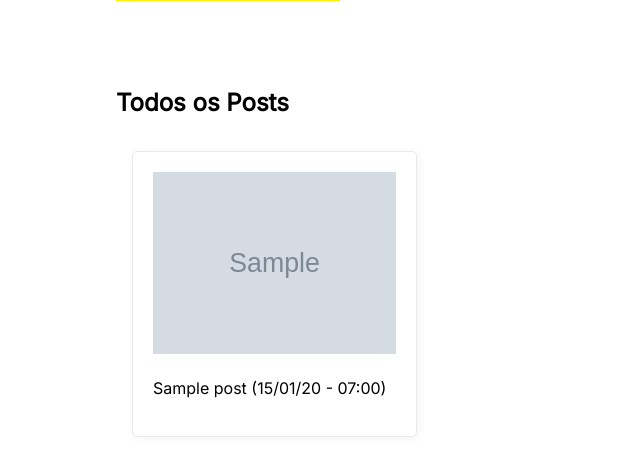
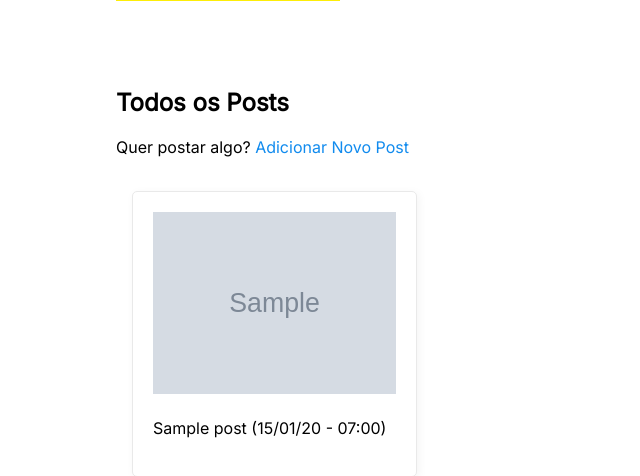
Before and after one commit to DmmZ13/HandpoliBlog, a Django app: page /posts/ in a window 1280 px wide. Shown: the part 280-756 px from the top of the page, without its empty margins (0-640 px from the left). Run offline with Django 4.2, Linux system fonts and the light colour scheme; tables that the repository leaves empty hold one stand-in row (values such as "Sample post"); grey boxes marked "Sample" are stand-in pictures; parts of the project's set-up code (start-up, migrations or seed data) failed here and were passed over.

Commit message:
Fix error in index - create

```diff
--- a/posts/templates/posts/index.html
+++ b/posts/templates/posts/index.html
@@ -1,13 +1,17 @@
 {% extends 'base.html' %}
 
 {% block content %}
-<h2>
     {% if category_name %}
-    Posts em {{ category_name }}
+    <h2> Posts em {{ category_name }} </h2>
     {% else %}
-    Todos os Posts
+    <h2>Todos os Posts</h2>
+    <section>
+      <p>
+        Quer postar algo?
+        <a href="{% url 'posts:create' %}">Adicionar Novo Post</a>
+      </p>
+    </section>
     {% endif %}
-</h2>
 
 {% if post_list %}
 <section class="lista-de-cards">
```
